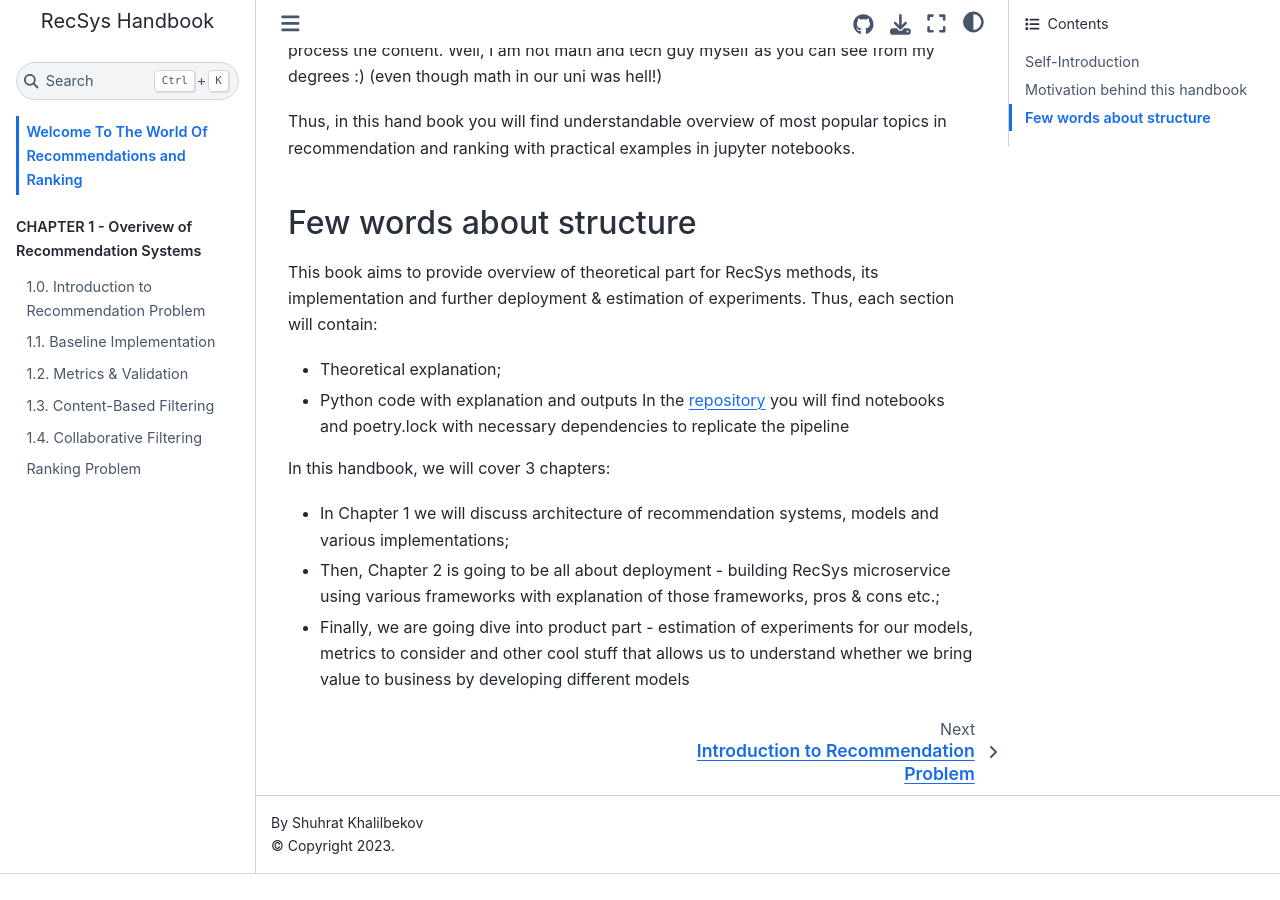
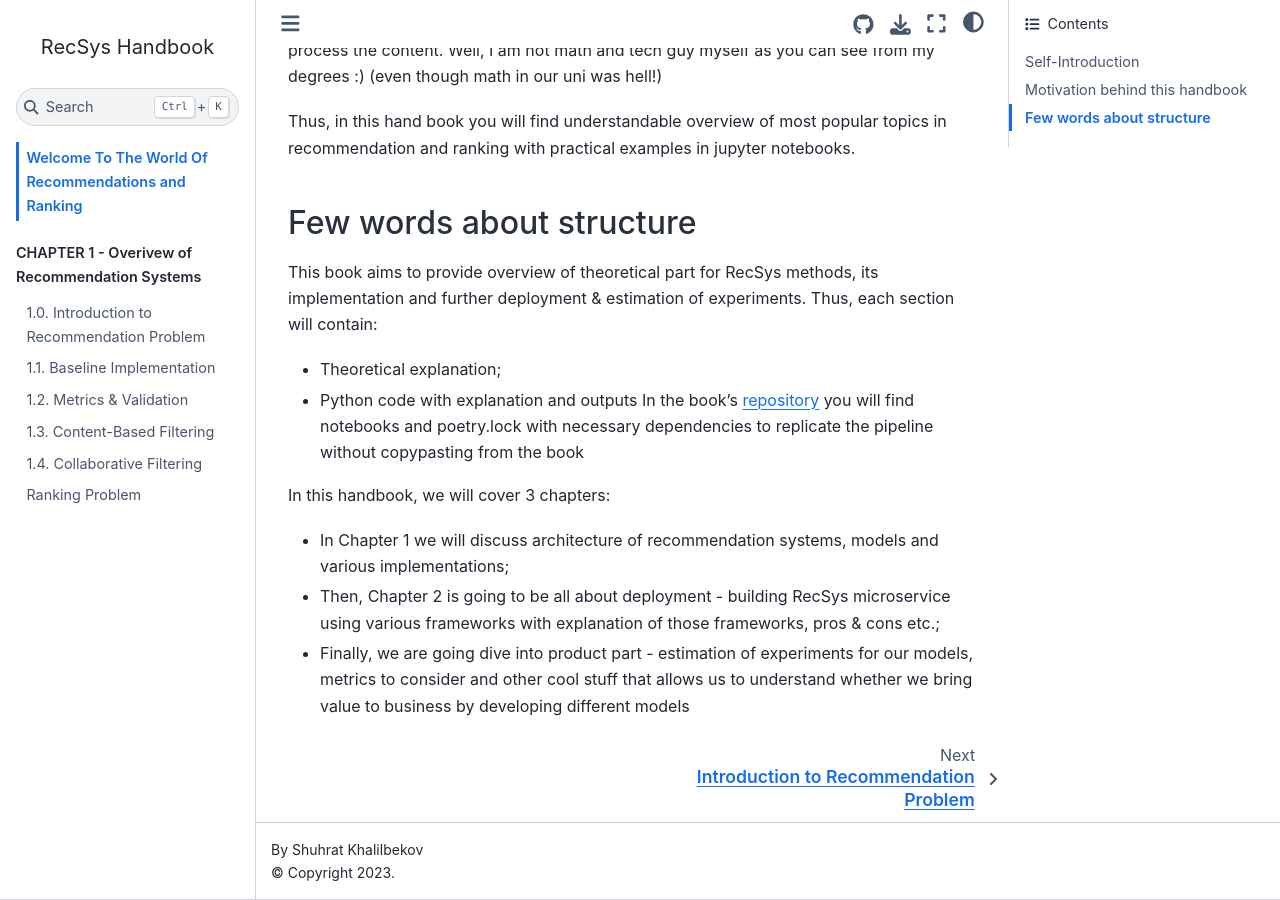
Before and after one commit to kshurik/rekkobook, a Jupyter Book: the page built from docs/index.md, in a window 1280 px wide and 900 px high, scrolled down 1257 px. Built offline with Jupyter Book 1.0.4 settings and Sphinx 7.4.7 and the Sphinx Book theme 1.1.4, drawn with Linux system fonts in a browser that asks for light colours; before the commit the page ends 2131 px from its top, so only the background shows below that.

Commit message:
added info about notebooks to intro and updated README

```diff
--- a/docs/index.md
+++ b/docs/index.md
@@ -53,8 +53,9 @@
 and further deployment & estimation of experiments. Thus, each section will contain:
 - Theoretical explanation;
 - Python code with explanation and outputs
-In the [repository](https://github.com/kshurik/rekkobook) you will find notebooks and poetry.lock
-with necessary dependencies to replicate the pipeline
+In the book's [repository](https://github.com/kshurik/rekkobook) you will find notebooks and poetry.lock
+with necessary dependencies to replicate the pipeline without copypasting from the book
+
 
 In this handbook, we will cover 3 chapters:
 - In Chapter 1 we will discuss architecture of recommendation systems, models and various implementations;
```
